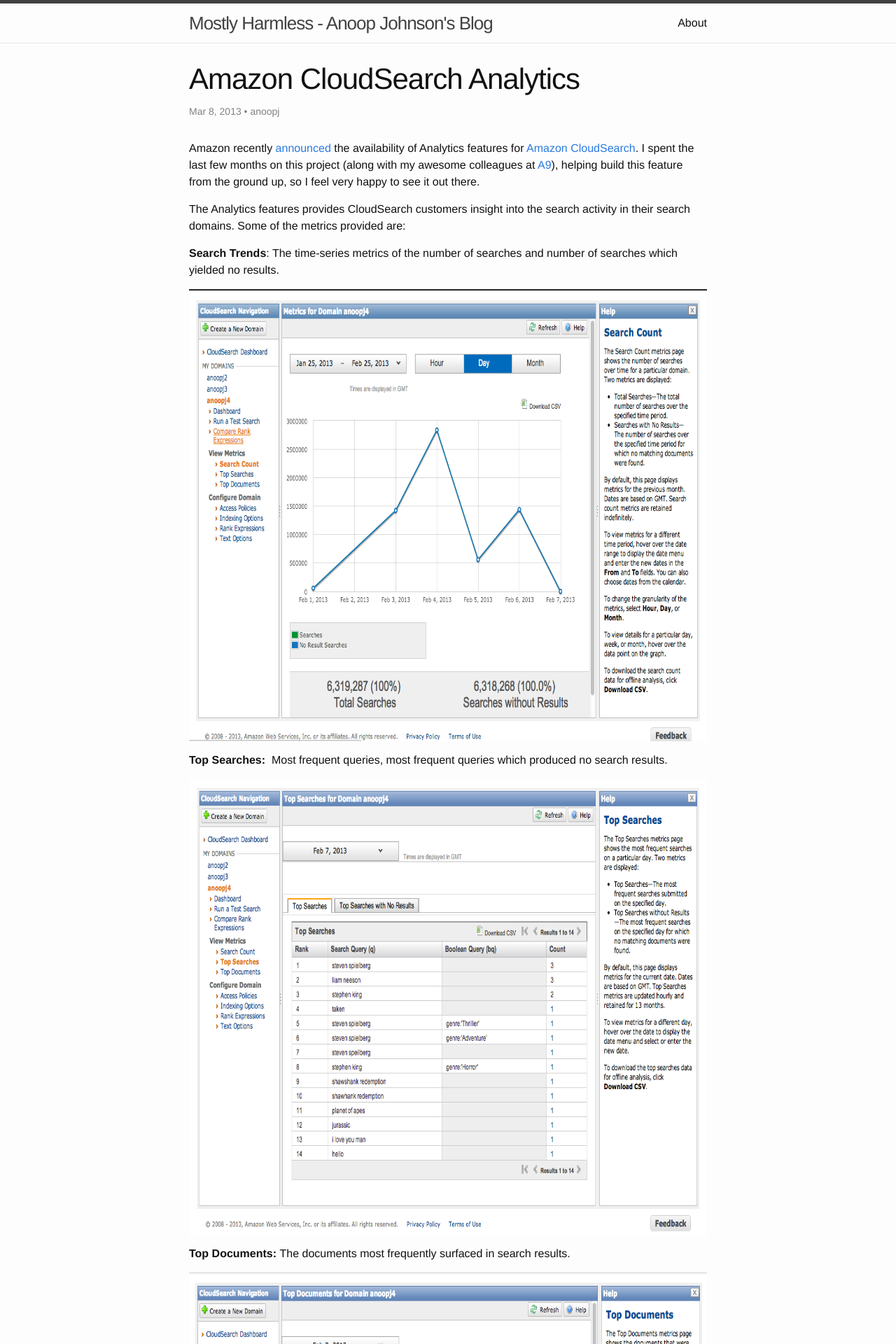
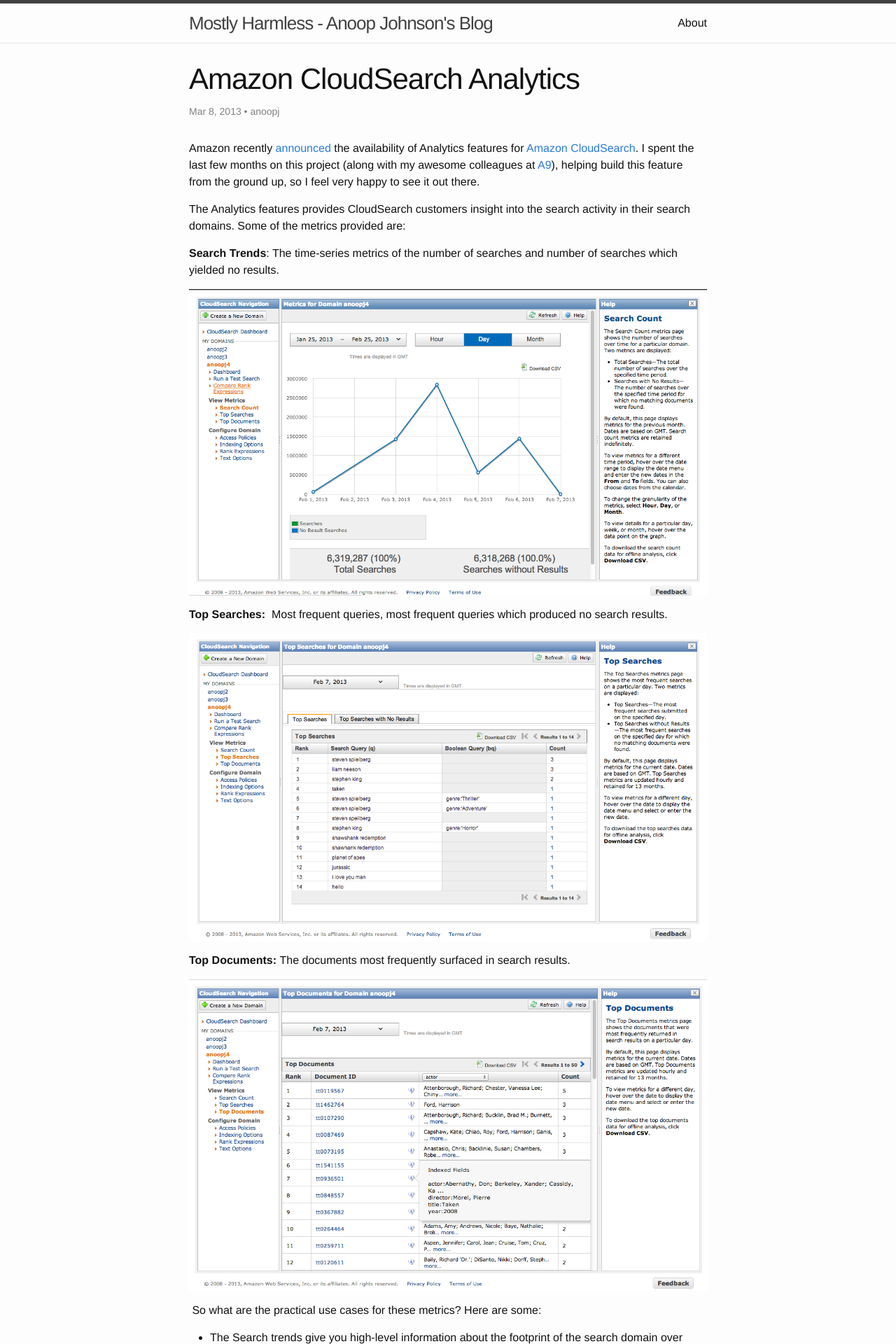
Before and after one commit to anoopj/anoopj.github.io, a Jekyll site: the page built from _posts/2013-03-08-amazon-cloudsearch-analytics.md, in a window 1280 px wide. Shown: the top 1920 px of the page at 70% size. Built offline with Jekyll 4.4.1, drawn with Linux system fonts in a browser that asks for light colours; comment, search, counter and statistics services are not loaded.

Commit message:
Fix resolutoin

```diff
--- a/_posts/2013-03-08-amazon-cloudsearch-analytics.md
+++ b/_posts/2013-03-08-amazon-cloudsearch-analytics.md
@@ -20,19 +20,19 @@ The Analytics features provides CloudSearch customers insight into the search ac
 **Search Trends**: The time-series metrics of the number of searches and number of searches which yielded no results.
 
 <p style="text-align: center;">
-  <a href="http://www.anoopjohnson.com/wp-content/uploads/2013/03/Search_Metrics.png" target="_blank"><img class="aligncenter  wp-image-118" alt="Search_Metrics" src="http://www.anoopjohnson.com/wp-content/uploads/2013/03/Search_Metrics.png" width="1092" height="646" /></a>
+  <a href="http://www.anoopjohnson.com/wp-content/uploads/2013/03/Search_Metrics.png" target="_blank"><img class="aligncenter  wp-image-118" alt="Search_Metrics" src="http://www.anoopjohnson.com/wp-content/uploads/2013/03/Search_Metrics.png" /></a>
 </p>
 
 **Top Searches:**  Most frequent queries, most frequent queries which produced no search results.
 
 <p style="text-align: center;">
-  <a href="http://www.anoopjohnson.com/wp-content/uploads/2013/03/Top_Searches.png"><img class="aligncenter  wp-image-143" alt="Top_Searches" src="http://www.anoopjohnson.com/wp-content/uploads/2013/03/Top_Searches.png" width="1094" height="651" /></a>
+  <a href="http://www.anoopjohnson.com/wp-content/uploads/2013/03/Top_Searches.png"><img class="aligncenter  wp-image-143" alt="Top_Searches" src="http://www.anoopjohnson.com/wp-content/uploads/2013/03/Top_Searches.png" /></a>
 </p>
 
 **Top Documents:** The documents most frequently surfaced in search results.
 
 <p style="text-align: center;">
-  <a href="http://www.anoopjohnson.com/wp-content/uploads/2013/03/Top_Documents.png"><img class="aligncenter  wp-image-145" alt="Top_Documents" src="http://www.anoopjohnson.com/wp-content/uploads/2013/03/Top_Documents.png" width="1085" height="653" /></a>
+  <a href="http://www.anoopjohnson.com/wp-content/uploads/2013/03/Top_Documents.png"><img class="aligncenter  wp-image-145" alt="Top_Documents" src="http://www.anoopjohnson.com/wp-content/uploads/2013/03/Top_Documents.png" /></a>
 </p>
 
  So what are the practical use cases for these metrics? Here are some:
```
Also changed, not shown: 5 other files.
